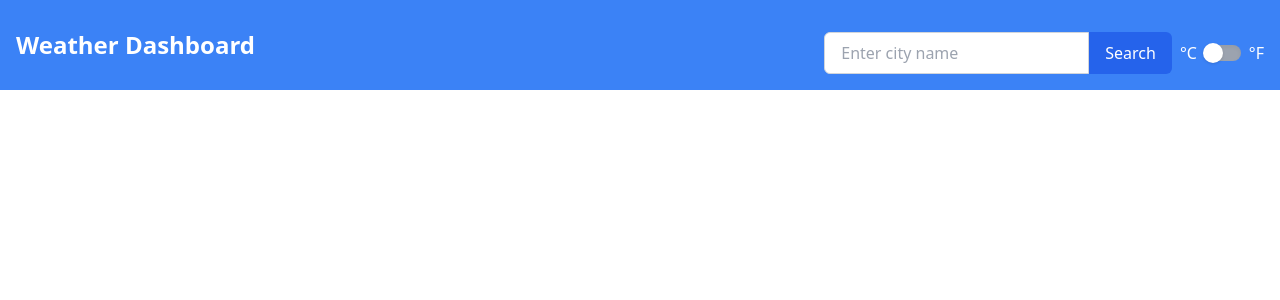
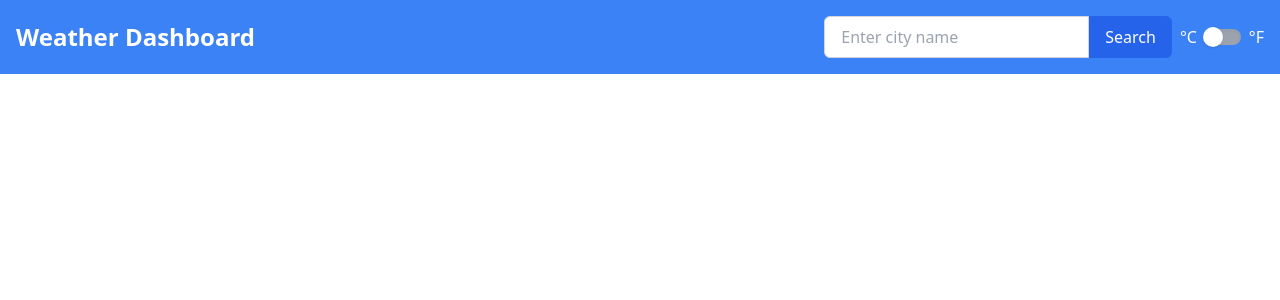
Before and after one commit to tohidul3417/weather-dashboard, a React (Create React App) app: page / in a window 1280 px wide. Shown: the top 300 px of the page. Built offline with nearby package versions, Linux system fonts and the light colour scheme; no server answers.

Commit message:
style(Header): align header items vertically at center on large devices

```diff
--- a/src/components/Header.jsx
+++ b/src/components/Header.jsx
@@ -7,7 +7,7 @@ const Header = () => {
     <header className="bg-blue-500">
       <div className="max-w-7xl mx-auto text-white p-4 flex flex-col md:flex-row items-center justify-between">
         <h1 className="text-2xl font-bold">Weather Dashboard</h1>
-        <div className="mt-4 flex flex-col md:flex-row">
+        <div className="mt-4 md:mt-0 flex flex-col md:flex-row" >
           <SearchBar />
           <UnitToggle />
         </div>
```
